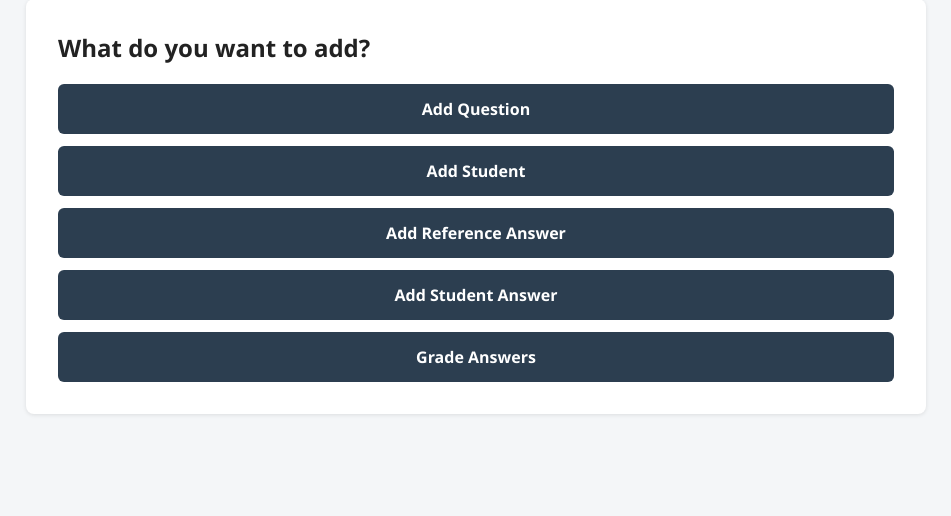
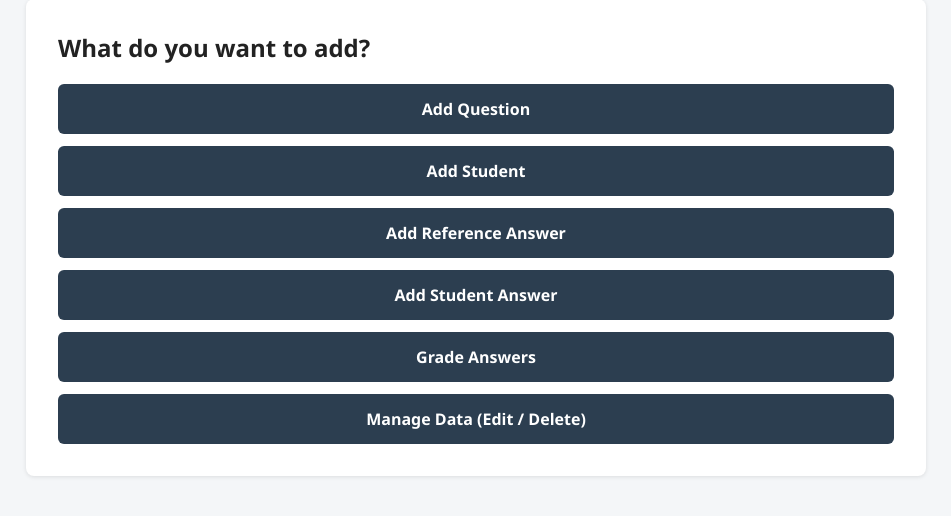
Before and after one commit to tanvir123-xyz/answer_grading_system_v1, a Flask app: page / in a window 1280 px wide. Shown: the part 104-620 px from the top of the page, without its empty margins (164-1115 px from the left). Run offline with Flask 3, Linux system fonts and the light colour scheme.

Commit message:
Update home.html

```diff
--- a/templates/home.html
+++ b/templates/home.html
@@ -8,5 +8,6 @@
     <a class="menu-btn" href="{{ url_for('add_reference_answer') }}">Add Reference Answer</a>
     <a class="menu-btn" href="{{ url_for('add_student_answer') }}">Add Student Answer</a>
     <a class="menu-btn" href="{{ url_for('grade_answers') }}">Grade Answers</a>
+    <a class="menu-btn" href="{{ url_for('manage') }}">Manage Data (Edit / Delete)</a>
 </div>
 {% endblock %}
```
